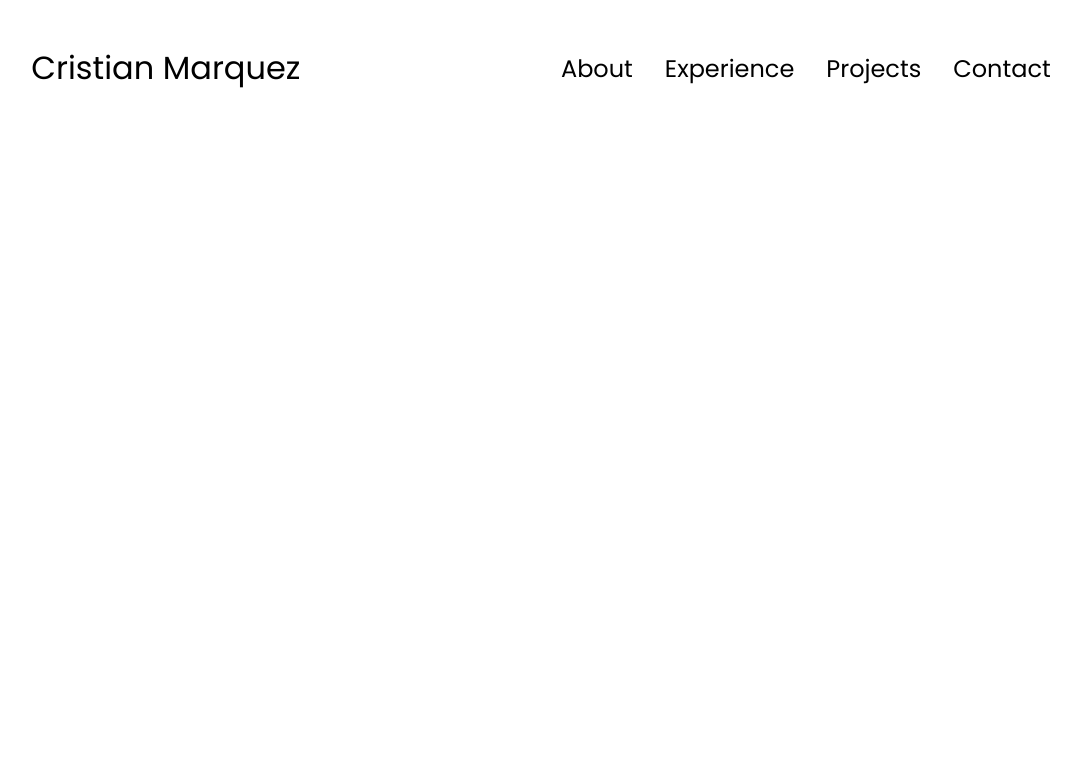
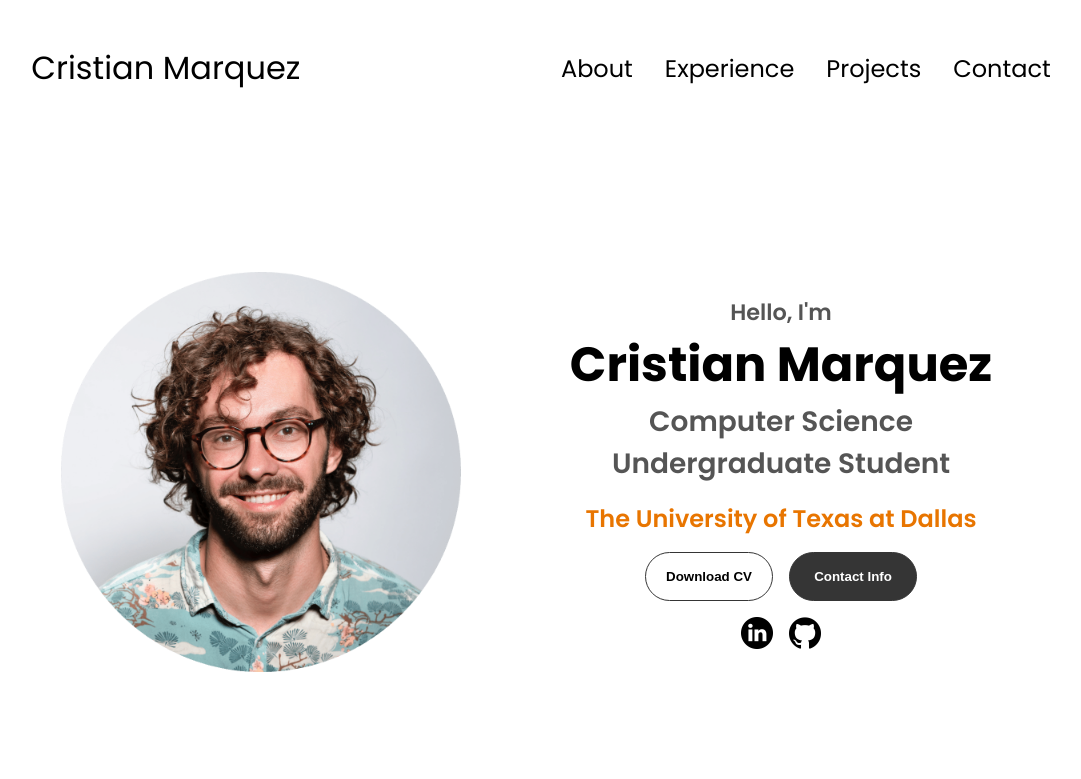
Before and after one commit to CM-000/html-css-js-portfolio, a plain HTML site: page index.html in a window 1280 px wide. Shown: the whole page, without its empty margins (99-1180 px from the left). Drawn offline with Linux system fonts and the light colour scheme.

Commit message:
Profile section update

```diff
--- a/index.html
+++ b/index.html
@@ -35,6 +35,41 @@
             </div>
         </div>
     </nav>
+    <section id ="profile">
+        <div class="section__pic-container">
+            <img src="./assets/profile-pic.png" alt="Cristian Marquez profile picture">
+        </div>
+        <div class="section__text">
+            <p class="section__text__p1">Hello, I'm</p>
+            <h1 class="title">Cristian Marquez</h1>
+            <p class="section__text__p2">Computer Science Undergraduate Student</p>
+            <p class="section__text__p3">The University of Texas at Dallas</p>
+            <div class="btn-container">
+                <button
+                    class="btn btn-color-2"
+                    onclick="window.open('./assets/resume_Marquez.pdf')"
+                >
+                    Download CV</button>
+                <button
+                    class="btn btn-color-1"
+                    onclick="location.href='./#contact'"
+                >
+                    Contact Info</button>
+            </div>
+            <div id="socials-container">
+                <img src="./assets/linkedin.png"
+                    alt="My LinkedIn profile"
+                    class="icon"
+                    onclick="location.href='https://www.linkedin.com/in/cristian-marquez-a6765b23a/'"
+                />
+                <img src="./assets/github.png"
+                    alt="My Github profile"
+                    class="icon"
+                    onclick="location.href='https://github.com/CM-000'"
+                />
+            </div>
+        </div>
+    </section>
     <script src="script.js"></script>
 </body>
 </html>
--- a/style.css
+++ b/style.css
@@ -145,3 +145,124 @@ a:hover {
 .hamburger-icon span:first-child {
     transform: none;
 }
+
+/* SECTIONS */
+
+section {
+    padding-top: 4vh;
+    height: 96vh;
+    margin: 0 10rem;
+    box-sizing: border-box;
+    min-height: fit-content;
+}
+
+.section-container {
+    display: flex;
+}
+
+/* PROFILE SECTION */
+
+#profile {
+    display: flex;
+    justify-content: center;
+    gap: 5rem;
+    height: 80vh;
+}
+
+.section__pic-container {
+    display: flex;
+    height: 400px;
+    width: 400px;
+    margin: auto 0;
+}
+
+.section__text {
+    align-self: center;
+    text-align: center;
+}
+
+.section__text p {
+    font-weight: 600;
+}
+
+.section__text__p1 {
+    font-size: 1.4rem;
+    text-align: center;
+}
+
+.section__text__p2 {
+    font-size: 1.75rem;
+    margin-bottom: 1rem;
+}
+
+.section__text__p3 {
+    font-size: 1.5rem;
+    margin-bottom: 1rem;
+    color: rgb(232, 117, 0);
+}
+
+.title {
+    font-size: 3rem;
+    text-align: center;
+}
+
+#socials-container {
+    display: flex;
+    justify-content: center;
+    margin-top: 1rem;
+    gap: 1rem;
+}
+
+/* ICONS */
+
+.icon {
+    cursor: pointer;
+    height: 2rem;
+}
+
+/* BUTTONS */
+
+.btn-container {
+    display: flex;
+    justify-content: center;
+    gap: 1rem;
+}
+
+.btn {
+    font-weight: 600;
+    transition: all 300ms ease;
+    padding: 1rem;
+    width: 8rem;
+    border-radius: 2rem;
+}
+
+.btn-color-1, .btn-color-2 {
+    border: rgb(53, 53, 53) 0.1rem solid;
+}
+
+.btn-color-1:hover,
+.btn-color-2:hover {
+    cursor: pointer;
+}
+
+.btn-color-1,
+.btn-color-2:hover {
+    background: rgb(53,53,53);
+    color: white;
+}
+
+.btn-color-1:hover {
+    background: rgb(0,0,0);
+}
+
+.btn-color-2 {
+    background: none;
+}
+
+.btn-color-2:hover {
+    border: rgb(255,255,255) 0.1rem solid;
+}
+
+.btn-container {
+    gap: 1rem;
+}
```
Also changed, not shown: 2 other files.
